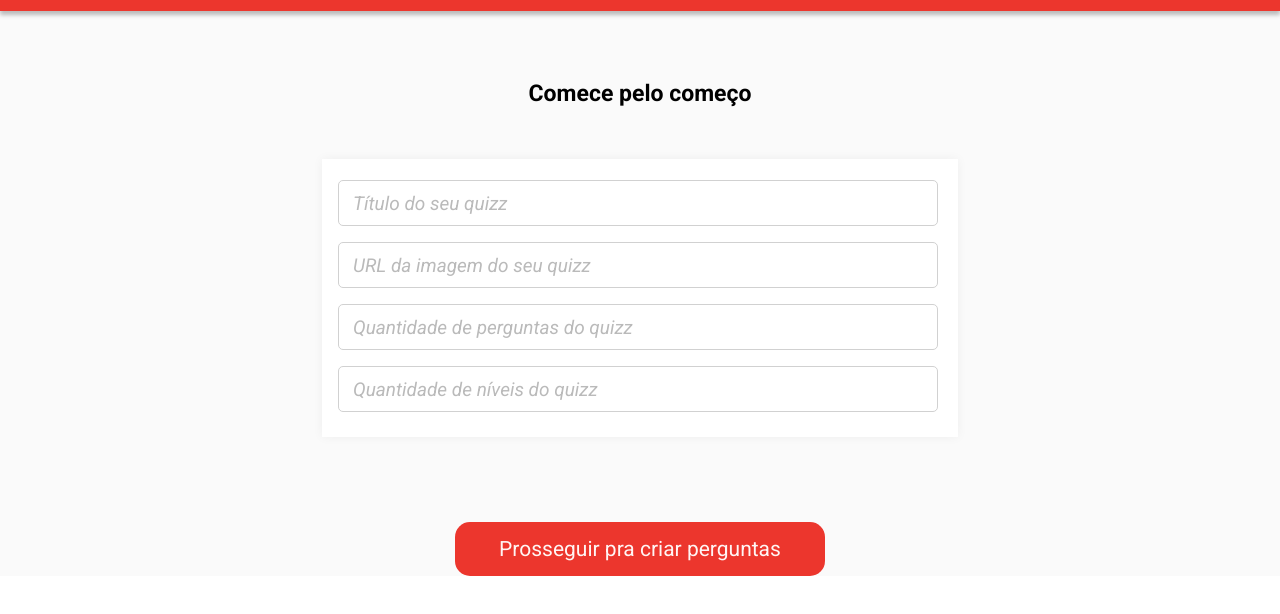
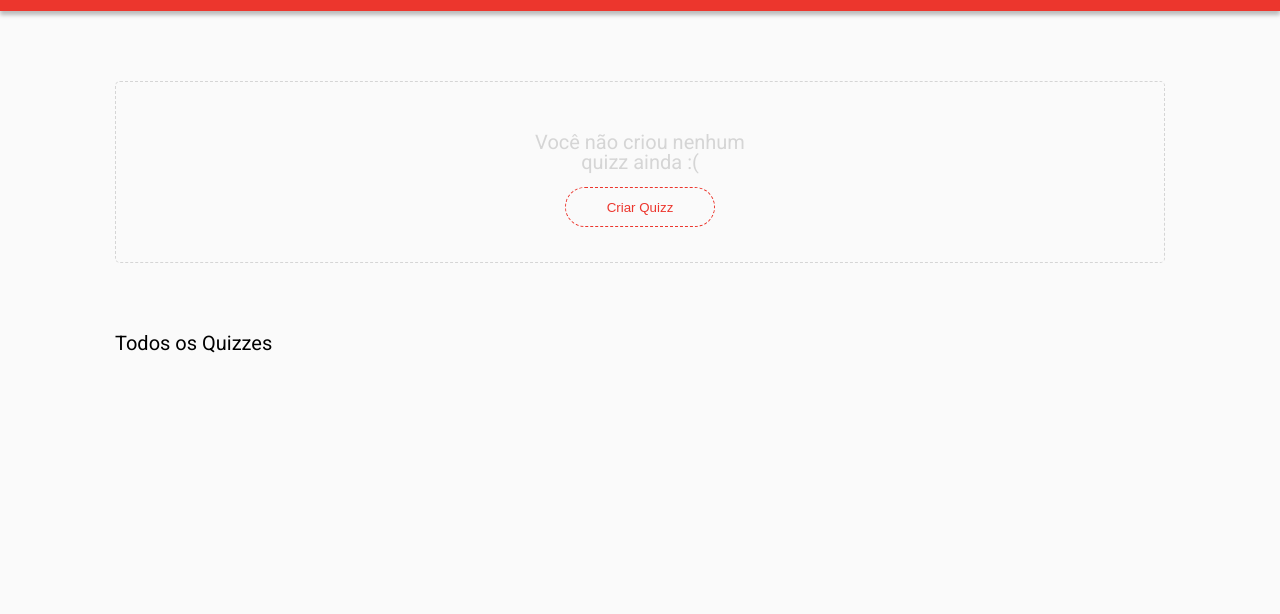
Before and after one commit to CrystopherCarpenter/buzz-quizz, a plain HTML site: page index.html in a window 1280 px wide. Shown: the part 58-672 px from the top of the page. Drawn offline with nearby package versions, Linux system fonts and the light colour scheme.

Commit message:
exibicao do quizz

```diff
--- a/css/style.css
+++ b/css/style.css
@@ -3,6 +3,7 @@ body{
     font-family: 'Roboto', sans-serif;
     padding-top: 69px;
     padding-bottom: 50px;
+    background-color: #fafafa;
 }
 
 body div{
@@ -31,6 +32,76 @@ header{
     color: #FFFFFF;
 }
 
+.main-page {
+    width: 1050px;
+    height: 100%;
+
+    display: flex;
+    flex-direction: column;
+    align-items: center;
+
+    font-size: 20px;
+
+    margin: auto;
+}
+
+.created-quizzes{
+    width: 100%;
+
+    display: flex;
+    justify-content: center;
+    margin: 70px auto;
+
+
+}
+
+.no-quizz{
+    width: 100%;
+    height: 180px;
+
+    text-align: center;
+
+    border: 1px dashed #D5D5D5;
+
+
+    border-radius: 5px;
+}
+
+.no-quizz p {
+    margin-top: 50px;
+    margin-bottom: 15px;
+
+    color: #d5d5d5;
+
+}
+
+.create-quizz{
+    width: 150px;
+    height: 40px;
+
+    background-color: #fafafa;
+    border-radius: 50px;
+    border: 1px dashed #EC362D;
+
+    color: #EC362D;
+}
+
+.quizz {
+    width: 340px;
+    height: 180px;
+}
+
+.all-quizzes {
+    width: 100%;
+
+    display: flex;
+    justify-content: left;
+}
+
+.all-quizzes p{
+    margin-left: 0px;
+    margin-right: auto;
+}
 .quiz-beginning, .questions-creation, .level-creation, .quiz-success{
     width: 100%;
     height: 100%;
--- a/index.html
+++ b/index.html
@@ -26,7 +26,22 @@
     <header>
         <h1>BuzzQuizz</h1>
     </header>
-    <div class="quiz-beginning">
+
+    <div class="main-page">
+        <div class="created-quizzes">
+            <div class="no-quizz">
+                <p>Você não criou nenhum<br/>
+                quizz ainda :(</p>
+                <button class="create-quizz">Criar Quizz</button>
+            </div>
+        </div>
+
+        <div class="all-quizzes">
+            <p>Todos os Quizzes</p>
+        </div>
+    </div>
+
+    <div class="quiz-beginning hide">
         <h1>Comece pelo começo</h1>
         <div class="beginning-board">
             <input type="text" class="quiz-title" placeholder="Título do seu quizz">
@@ -40,9 +55,6 @@
         </div>
         <button type="button" class="red-button" onclick="infoValidation()">Prosseguir pra
             criar perguntas</button>
-    </div>
-    <div class="questions-creation hide">
-        <h1>Crie suas perguntas</h1>
     </div>
 
     <div class="level-creation hide">
--- a/js/script.js
+++ b/js/script.js
@@ -113,3 +113,31 @@ function editQuestion(element) {
             </div>
     `;
 }
+
+function getQuizzes() {
+    const promise = axios.get("https://mock-api.driven.com.br/api/v4/buzzquizz/quizzes")
+    promise.then(quizzesDisplay);
+    promise.catch(noQuizzes);
+}
+
+function quizzesDisplay(date) {
+    let quizz = date;
+
+    //axibe os quizzes criados pelo usuário
+    for (let i = 0; i<quizz.length; i++) {
+        document.querySelector(".created-quizzes").innerHTML += `
+        <div class="quizz">
+            <img src="${quizz[i].image}" alt="">
+            <p>${quizz[i].title}</p>
+        </div>`
+    }
+
+    //exibe todos os quizzes
+    for (let i = 0; i<quizz.length;i++) {
+        document.querySelector(".all-quizzes").innerHTML += `
+        <div class="quizz">
+            <img src="${quizz[i].image}" alt="">
+            <p>${quizz[i].title}</p>
+        </div>`
+    }
+}
```
